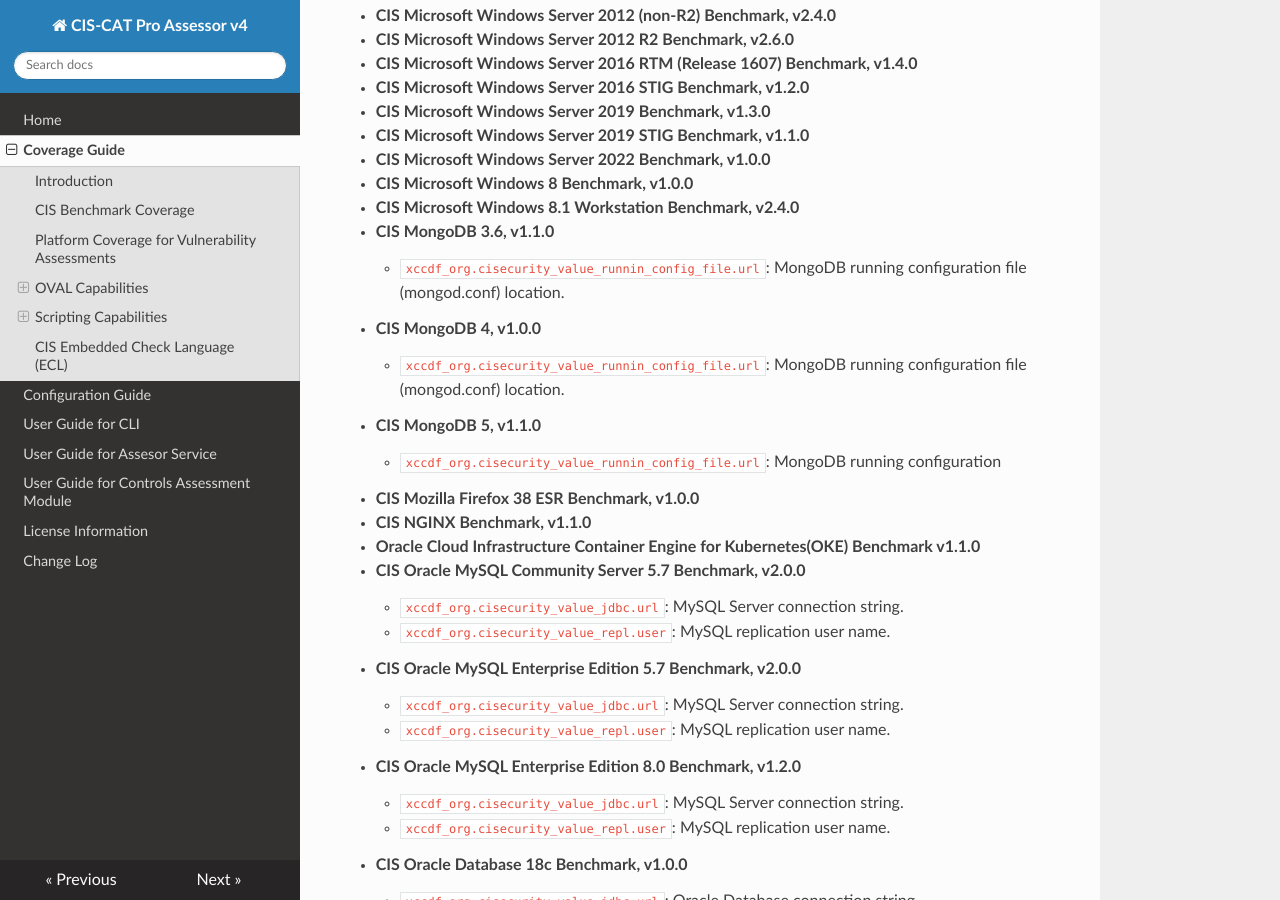
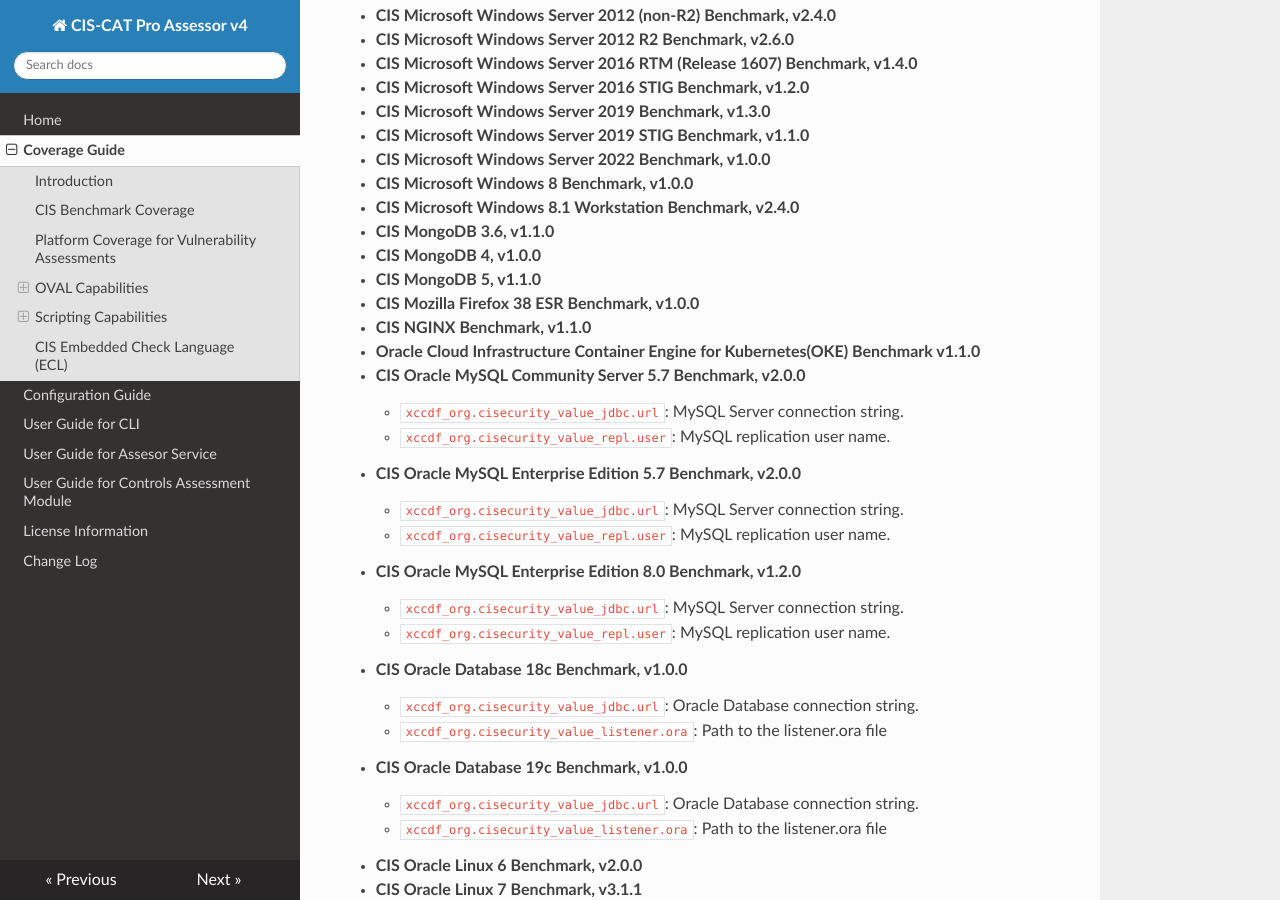
Before and after one commit to CISecurity/CCPA-Docs, an MkDocs documentation site: the page built from docs/Coverage Guide.md, in a window 1280 px wide and 900 px high, scrolled down 2924 px. Built offline with MkDocs 1.6.1, drawn with Linux system fonts in a browser that asks for light colours; nearby versions of some CDN libraries.

Commit message:
Removed non-existent interactives from MongoDB benchmarks listed in Coverage Guide

```diff
--- a/docs/Coverage Guide.md
+++ b/docs/Coverage Guide.md
@@ -93,11 +93,8 @@
 - **CIS Microsoft Windows 8 Benchmark, v1.0.0**
 - **CIS Microsoft Windows 8.1 Workstation Benchmark, v2.4.0**
 - **CIS MongoDB 3.6, v1.1.0**
-    - `xccdf_org.cisecurity_value_runnin_config_file.url`: MongoDB running configuration file (mongod.conf) location.
 - **CIS MongoDB 4, v1.0.0**
-    - `xccdf_org.cisecurity_value_runnin_config_file.url`: MongoDB running configuration file (mongod.conf) location.
 - **CIS MongoDB 5, v1.1.0**
-    - `xccdf_org.cisecurity_value_runnin_config_file.url`: MongoDB running configuration
 - **CIS Mozilla Firefox 38 ESR Benchmark, v1.0.0**
 - **CIS NGINX Benchmark, v1.1.0**
 - **Oracle Cloud Infrastructure Container Engine for Kubernetes(OKE) Benchmark v1.1.0**
```
